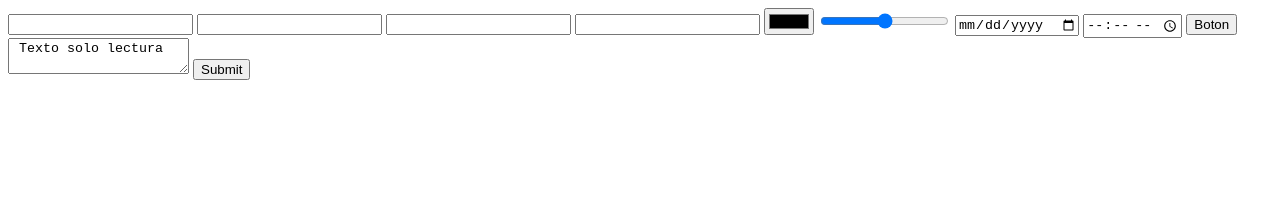
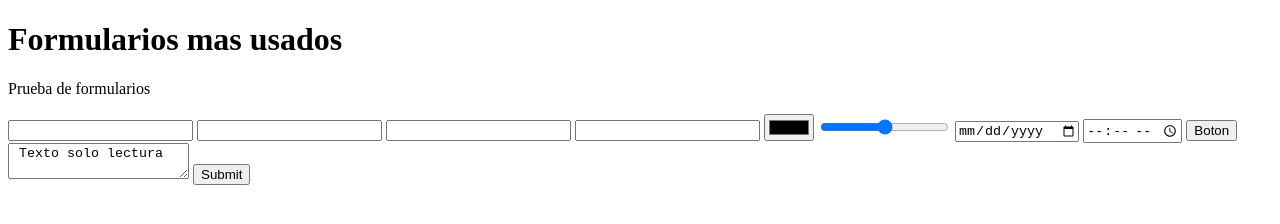
Before and after one commit to AngelDanielUrquidiLopez/ProgramacionWeb, a plain HTML site: page Ejercicio4Formularios.html in a window 1280 px wide. Drawn offline with Linux system fonts and the light colour scheme.

Commit message:
mod Curso HTML

```diff
--- a/Ejercicio4Formularios.html
+++ b/Ejercicio4Formularios.html
@@ -7,6 +7,9 @@
 </head>
 <body>
 	<form>
+		<h1>Formularios mas usados</h1>
+		<p>Prueba de formularios</p>
+
 		<input type="text" required="">
 		<input type="password">
 		<input type="number">
```
Also changed, not shown: Ejercicio2Listas.html (+1 -0 lines), Ejercicio3Multimedia.html (+1 -1 lines), Ejercicio5Metadatos.html (+1 -1 lines), index.html (+1 -0 lines).
